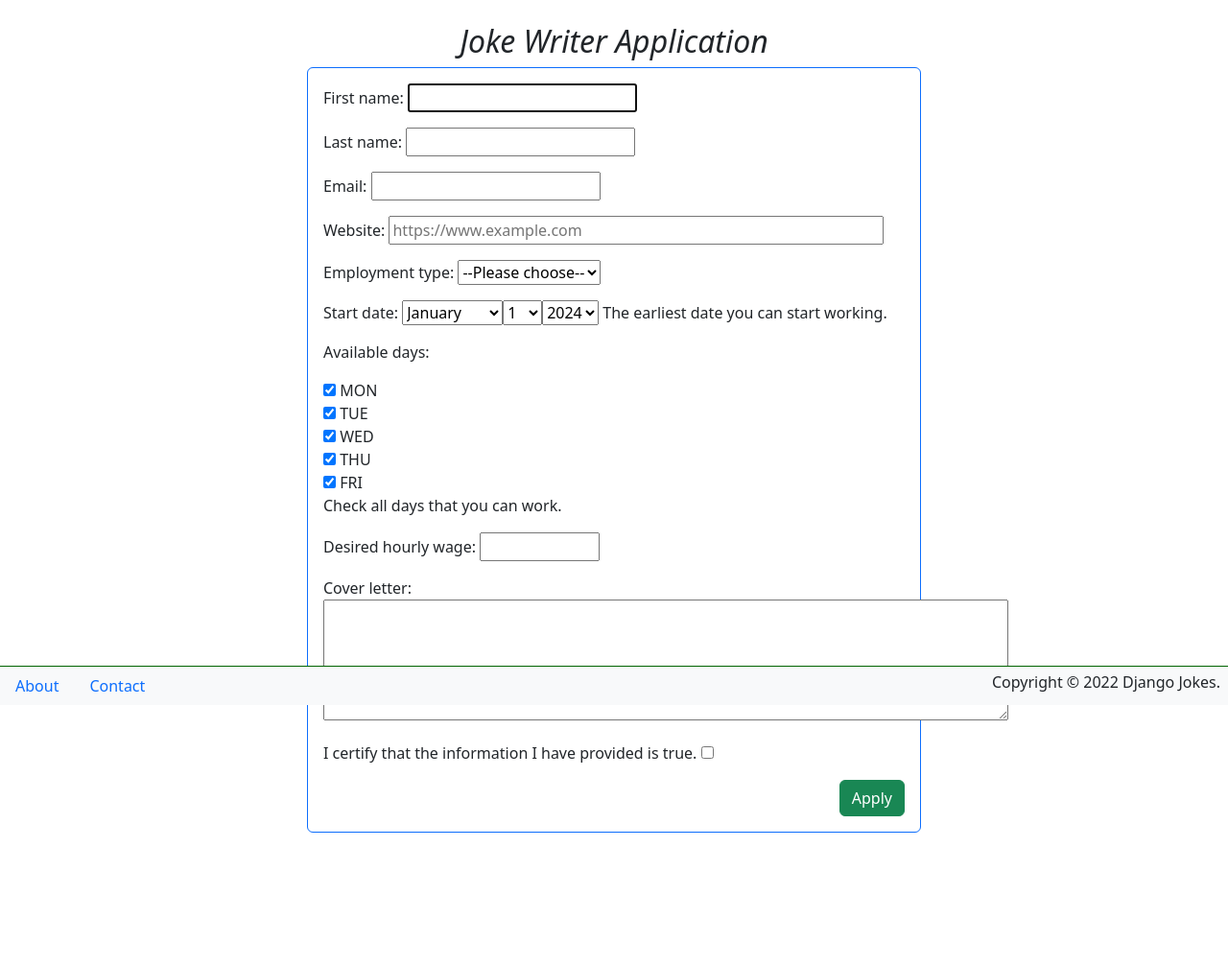
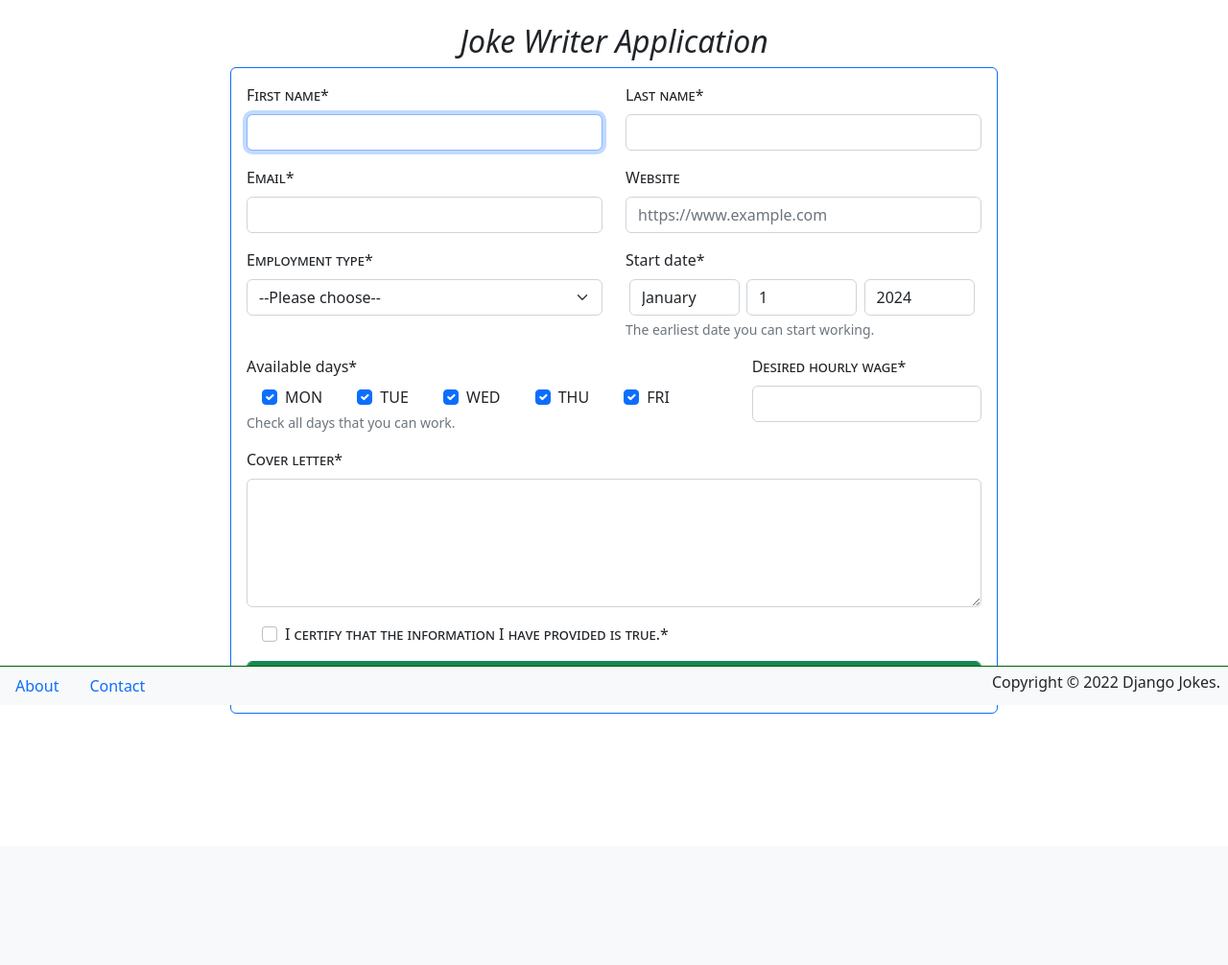
Before and after one commit to Kuro0731/djangojokes.com, a Django app: page /jobs/job-app/ in a window 1280 px wide. Shown: the part 65-1071 px from the top of the page at 96% size. After the commit the page ends 809 px from the top, so only its background shows below. Run offline with Django 5.2, Linux system fonts and the light colour scheme; some libraries are stand-ins or nearby versions.

Commit message:
Crispy Forms (25th) Commit

```diff
--- a/jobs/forms.py
+++ b/jobs/forms.py
@@ -1,5 +1,13 @@
 from datetime import datetime
 from django import forms
+from django.core.exceptions import ValidationError
+from django.core.validators import URLValidator
+
+def validate_future_date(value):
+    if value < datetime.now().date():
+        raise ValidationError(
+            message=f'{value} is in the past.', code='past_date'
+        )
 
 class JobApplicationForm(forms.Form):
     EMPLOYMENT_TYPES = (
@@ -24,19 +32,23 @@ class JobApplicationForm(forms.Form):
     )
     last_name = forms.CharField()
     email = forms.EmailField()
-    website = forms.URLField(
+    website = forms.CharField(
         required=False,
-        widget=forms.URLInput(
+        widget=forms.TextInput(
             attrs={'placeholder':'https://www.example.com', 'size':'50'}
-        )
+        ),
+        validators=[URLValidator(schemes=['http', 'https'])]
     )
     employment_type = forms.ChoiceField(choices=EMPLOYMENT_TYPES)
     start_date = forms.DateField(
-        help_text='The earliest date you can start working.',
-        widget=forms.SelectDateWidget(
-            years=YEARS,
-        )
-    )
+    help_text='The earliest date you can start working.',
+    widget=forms.SelectDateWidget(
+        years=YEARS,
+        attrs={'style': 'width: 31%; display: inline-block; margin: 0 1%'}
+    ),
+    validators=[validate_future_date],
+    error_messages={'past_date': 'Please enter a future date.'}
+)
     available_days = forms.TypedMultipleChoiceField(
         choices=DAYS,
         coerce=int,
--- a/static/css/main.css
+++ b/static/css/main.css
@@ -13,3 +13,14 @@ body {
   h2 {
     font-style: italic;
   }
+
+  /* FORM STYLES */
+label {
+  font-variant: small-caps;
+}
+
+.form-check {
+  display: inline-block;
+  font-weight: normal;
+  margin: 0 1rem;
+}
--- a/templates/jobs/joke_writer.html
+++ b/templates/jobs/joke_writer.html
@@ -1,13 +1,47 @@
 {% extends "_base.html" %}
+{% load crispy_forms_tags %}
 
 {% block title %}Job Application: Joke Writer{% endblock %}
 {% block main %}
   <h2 class="text-center">Joke Writer Application</h2>
-  <div class="card border-primary m-auto mb-3 p-3" style="max-width: 40rem">
-      <form method="post">
-        {% csrf_token %}
-        {{ form.as_p }}
-        <button class="btn btn-success float-end">Apply</button>
-      </form>
+  <div class="card border-primary m-auto mb-3 p-3" style="max-width: 50rem">
+    <form method="post">
+      {% csrf_token %}
+      <div class="row">
+        <div class="col-md-6 mb-0">
+          {{ form.first_name|as_crispy_field }}
+        </div>
+        <div class="col-md-6 mb-0">
+          {{ form.last_name|as_crispy_field }}
+        </div>
+      </div>
+      <div class="row">
+        <div class="col-md-6 mb-0">
+          {{ form.email|as_crispy_field }}
+        </div>
+        <div class="col-md-6 mb-0">
+          {{ form.website|as_crispy_field }}
+        </div>
+      </div>
+      <div class="row">
+        <div class="col-md-6 mb-0">
+          {{ form.employment_type|as_crispy_field }}
+        </div>
+        <div class="col-md-6 mb-0">
+          {{ form.start_date|as_crispy_field }}
+        </div>
+      </div>
+      <div class="row">
+        <div class="col-md-8 mb-0">
+          {{ form.available_days|as_crispy_field  }}
+        </div>
+        <div class="col-md-4 mb-0">
+          {{ form.desired_hourly_wage|as_crispy_field }}
+        </div>
+      </div>
+      {{ form.cover_letter|as_crispy_field }}
+      {{ form.confirmation|as_crispy_field }}
+      <button class="form-control btn btn-success">Apply</button>
+    </form>
   </div>
 {% endblock %}
```
Also changed, not shown: djangojokes/settings.py (+9 -0 lines).
